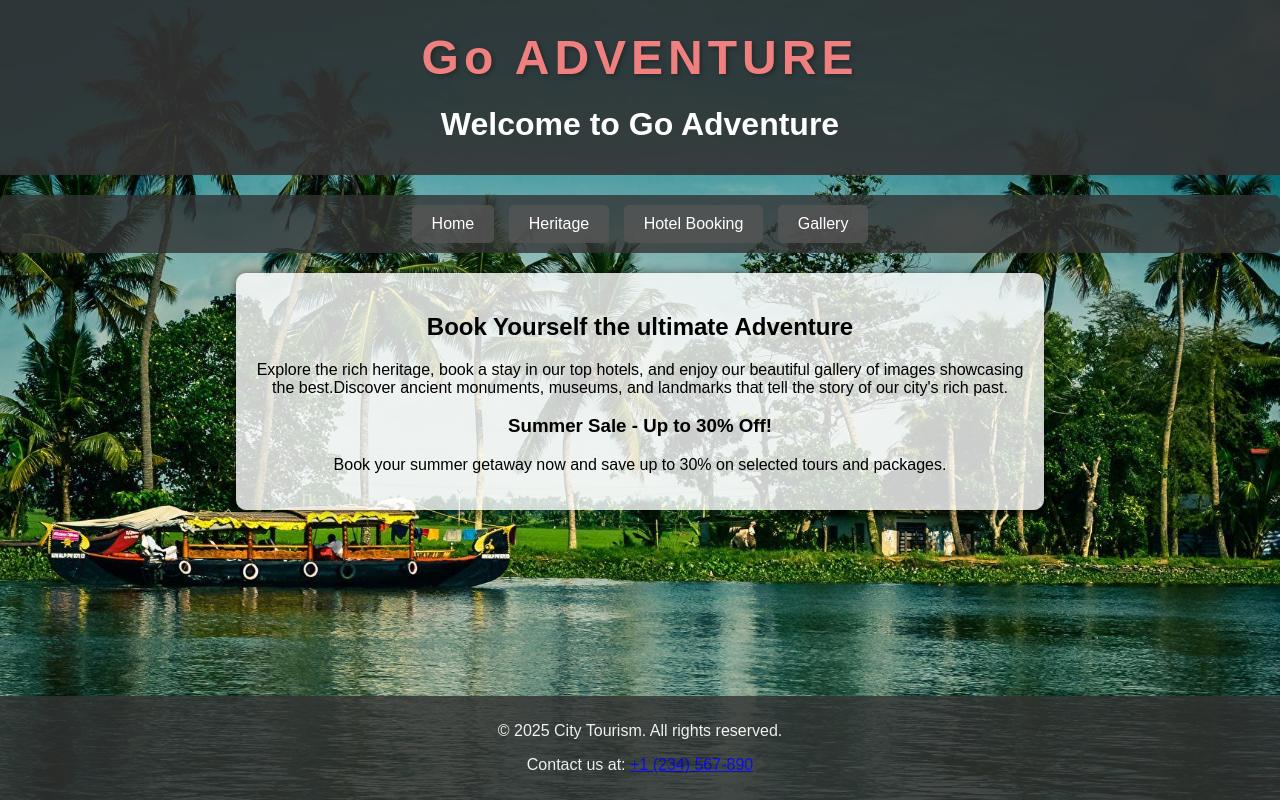
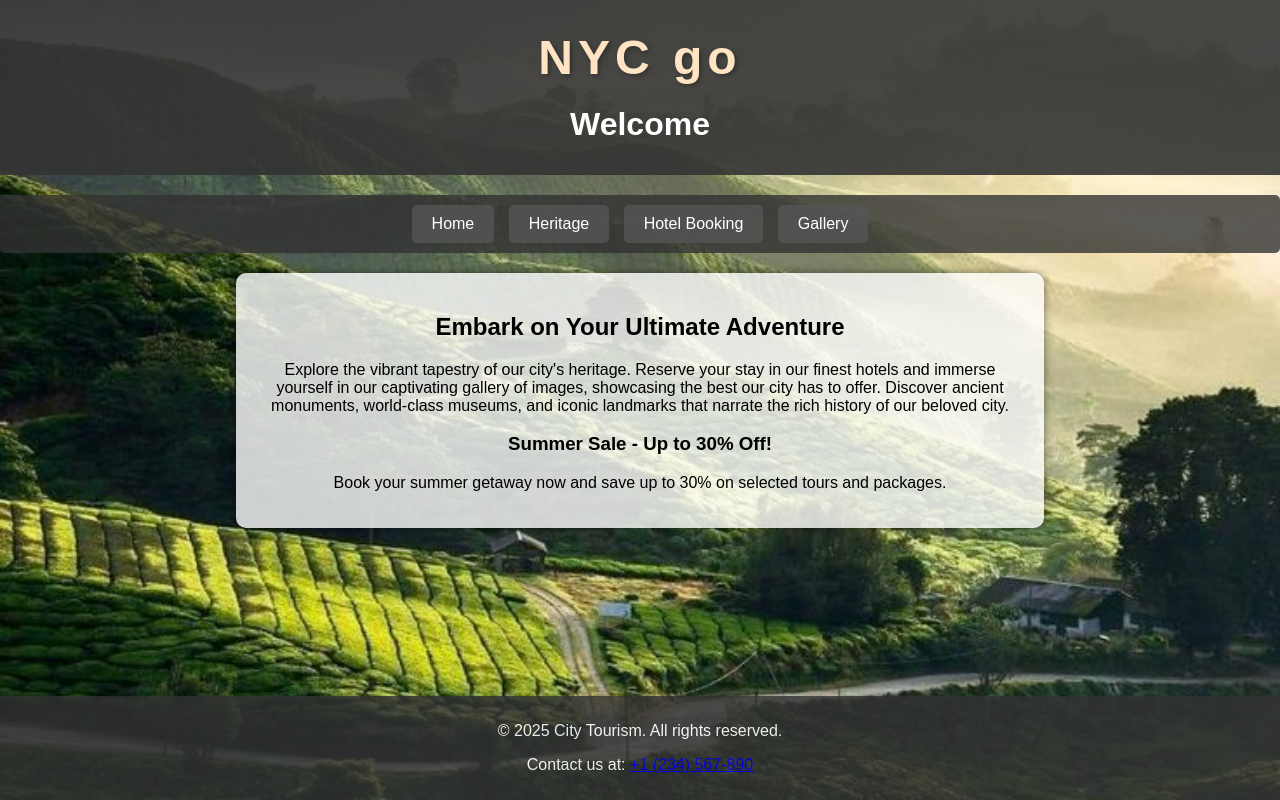
Before and after one commit to Naveenaa28/Tourism, a plain HTML site: page index.html in a window 1280 px wide. Drawn offline with Linux system fonts and the light colour scheme.

Commit message:
first commit

```diff
--- a/index.html
+++ b/index.html
@@ -8,8 +8,8 @@
 </head>
 <body>
     <header>
-        <h2 class="shadow-text">Go ADVENTURE</h2>
-        <h1>Welcome to Go Adventure</h1>
+        <h2 class="shadow-text">NYC go</h2>
+        <h1>Welcome</h1>
     </header>
     <nav>
         <a href="index.html">Home</a>
@@ -18,8 +18,8 @@
         <a href="gallery.html">Gallery</a>
     </nav>
     <div class="container">
-        <h2>Book Yourself the ultimate Adventure</h2>
-        <p>Explore the rich heritage, book a stay in our top hotels, and enjoy our beautiful gallery of images showcasing the best.Discover ancient monuments, museums, and landmarks that tell the story of our city's rich past.</p>
+        <h2>Embark on Your Ultimate Adventure</h2>
+        <p>Explore the vibrant tapestry of our city's heritage. Reserve your stay in our finest hotels and immerse yourself in our captivating gallery of images, showcasing the best our city has to offer. Discover ancient monuments, world-class museums, and iconic landmarks that narrate the rich history of our beloved city.</p>
         <h3>Summer Sale - Up to 30% Off!</h3>
          <p>Book your summer getaway now and save up to 30% on selected tours and packages.</p>
     </div>
--- a/style.css
+++ b/style.css
@@ -3,7 +3,7 @@ body {
     font-family: Arial, sans-serif;
     margin: 0;
     padding: 0;
-    background: url('images/1.jpg') no-repeat center center fixed;
+    background: url('tourism\ img1.jpg') no-repeat center center fixed;
     background-size: cover;
     position: relative;
     overflow-y: auto; /* Enable vertical scrolling */
@@ -87,7 +87,7 @@ nav a:hover {
 
 .shadow-text {
     font-size: 3em;
-    color:lightcoral;
+    color:bisque;
     text-shadow: 2px 2px 5px rgba(0, 0, 0, 0.3);
     letter-spacing: 5px;
     text-align: center;
```
Also changed, not shown: gallery.html (+1 -1 lines), heritage-sites/site2.html (+1 -1 lines), heritage.html (+1 -1 lines), hotel-booking.html (+1 -1 lines), tourism img1.jpg (added).
